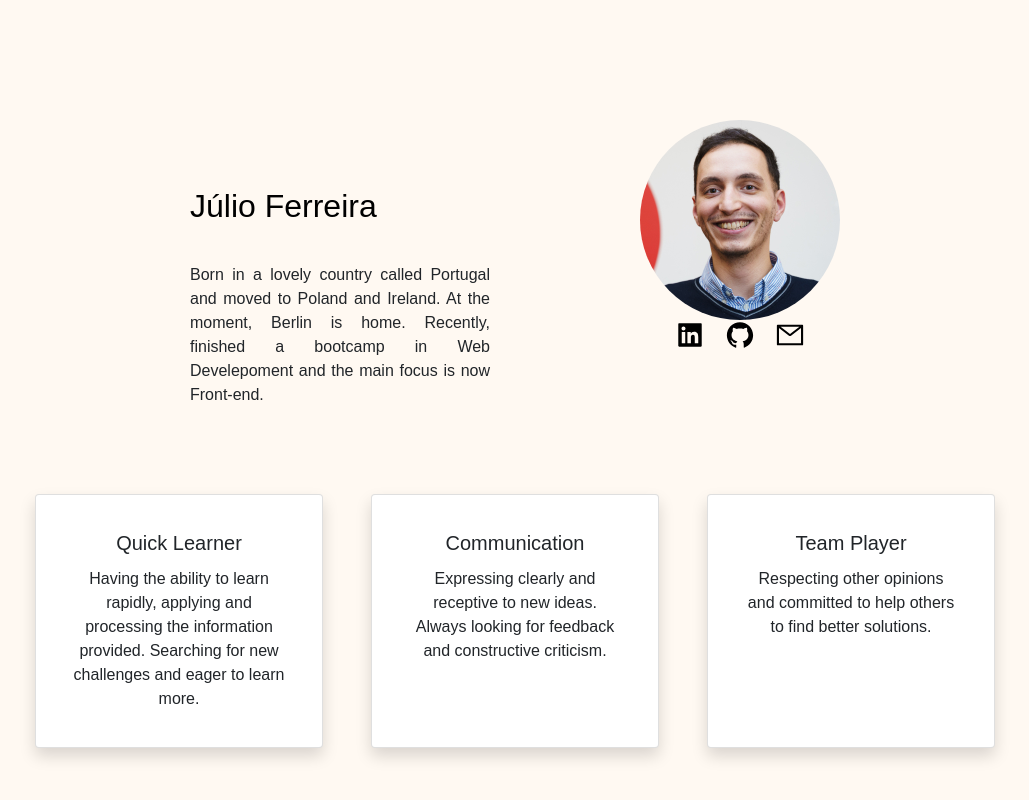
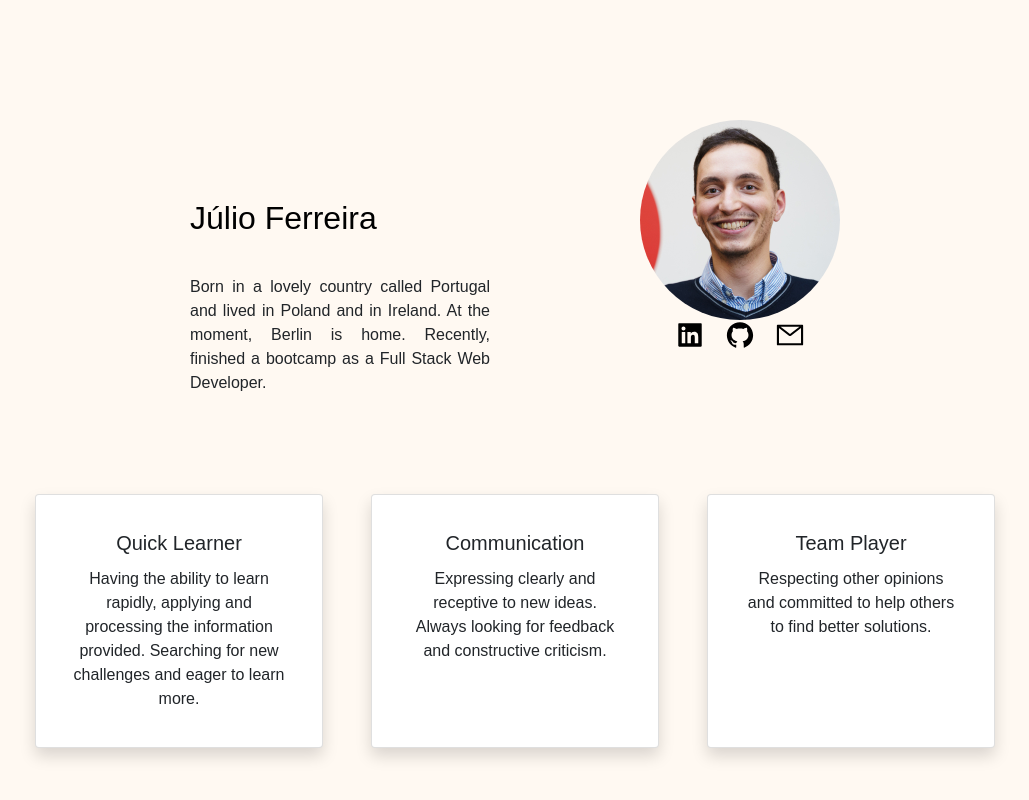
Before and after one commit to josejulio28/portfolio, a React (Create React App) app: page / in a window 1280 px wide. Shown: the top 800 px of the page, without its empty margins (125-1154 px from the left). Built offline with nearby package versions, Linux system fonts and the light colour scheme.

Commit message:
change in the text about page

```diff
--- a/src/contents/about.js
+++ b/src/contents/about.js
@@ -10,9 +10,9 @@ function about() {
         <div className="description">
           <h2> Júlio Ferreira</h2>
           <p>
-            Born in a lovely country called Portugal and moved to Poland and
+            Born in a lovely country called Portugal and lived in Poland and in
             Ireland. At the moment, Berlin is home. Recently, finished a
-            bootcamp in Web Develepoment and the main focus is now Front-end.
+            bootcamp as a Full Stack Web Developer.
           </p>
         </div>
         <div ClassName="card-photo">
```
